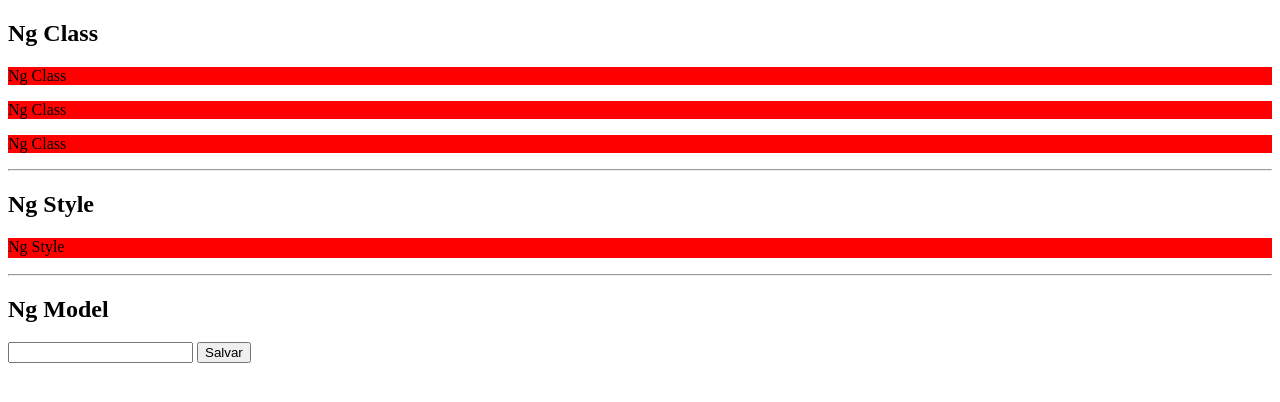
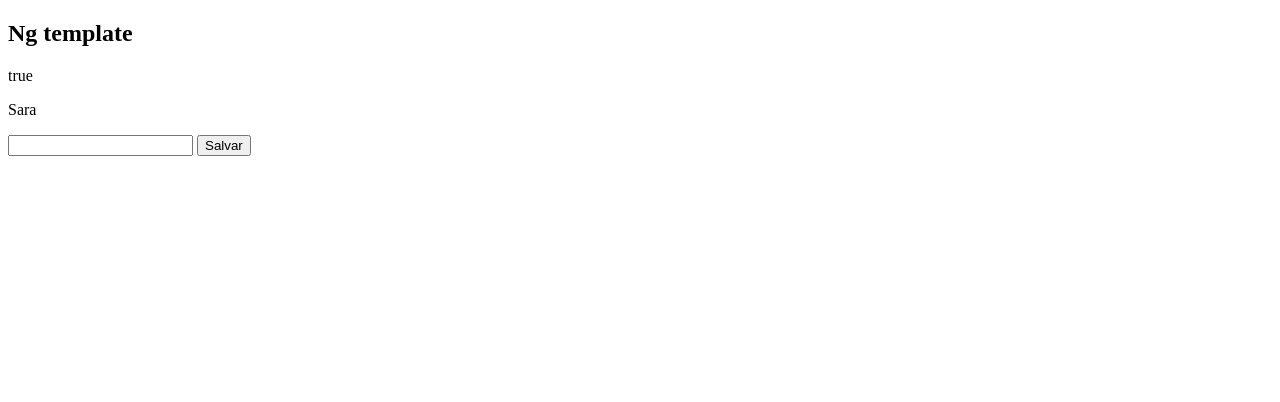
Before and after one commit to saranascimento/curso-angular-2-v15, an Angular app: page / in a window 1280 px wide. Shown: the top 402 px of the page. Built offline with nearby package versions, Linux system fonts and the light colour scheme.

Commit message:
section 5 [Angular]: Diretivas - ng-template

```diff
--- a/src/app/diretivas-atributos/diretivas-atributos.component.html
+++ b/src/app/diretivas-atributos/diretivas-atributos.component.html
@@ -1,4 +1,4 @@
-<div *ngIf="nome != 'Sara'">
+<!-- <div *ngIf="nome != 'Sara'">
     <h2>Ng Class</h2>
     <p [ngClass]="'active'">Ng Class</p>
     <p [ngClass]="{'active': true, 'disabled': false}">Ng Class</p>
@@ -18,4 +18,17 @@
 
 <button (click)="salvar()">Salvar</button>
 
-<li *ngFor="let item of list">{{item.nome}}</li>
+<li *ngFor="let item of list">{{item.nome}}</li> -->
+
+<h2>Ng template</h2>
+
+<ng-template [ngIf]="true">
+    <p>true</p>
+</ng-template>
+
+<ng-template ngFor let-item [ngForOf]="list">
+    <p>{{item.nome}}</p>
+</ng-template>
+
+<input [(ngModel)]="nome"> {{nome}}
+<button (click)="salvar()">Salvar</button>
--- a/src/app/diretivas-atributos/diretivas-atributos.component.ts
+++ b/src/app/diretivas-atributos/diretivas-atributos.component.ts
@@ -12,7 +12,7 @@ export class DiretivasAtributosComponent implements OnInit {
   public backgroundColor: string = "red";
 
   public nome: string = "";
-  public list: Array<{nome: string}> = [];
+  public list: Array<{nome: string}> = [{nome: "Sara"}];
 
   constructor() {}
   ngOnInit(): void {
```
